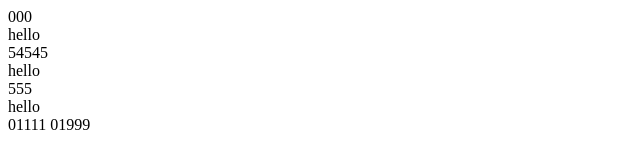
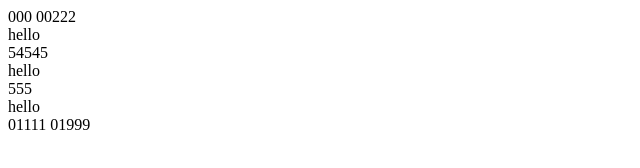
Before and after one commit to shakibul4/first, a plain HTML site: page index.html in a window 1280 px wide. Shown: the full height of the page, 0-640 px from the left. Drawn offline with Linux system fonts and the light colour scheme.

Commit message:
My 3 signed commit

```diff
--- a/index.html
+++ b/index.html
@@ -5,7 +5,7 @@
     <meta name="viewport" content="width=device-width, initial-scale=1.0">
     <title>Document</title>
 </head>
-<body>
+<body>00222
     <div>hello</div>54545
     <div>hello</div>555
     <div>hello</div>01111
```
